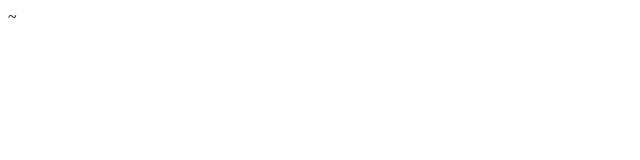
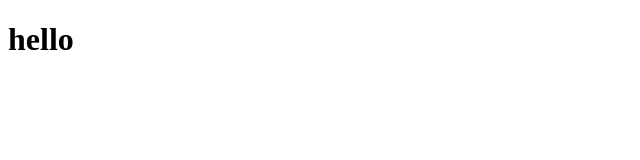
Before and after one commit to shekharpokharkar/Basic-code, a plain HTML site: page index.html in a window 1280 px wide. Shown: the whole page, without its empty margins (0-640 px from the left). Drawn offline with Linux system fonts and the light colour scheme.

Commit message:
first commit

```diff
--- a/index.html
+++ b/index.html
@@ -7,6 +7,6 @@
     <title>Document</title>
 </head>
 <body>
-    ~
+    <h1>hello</h1>
 </body>
 </html>
```
